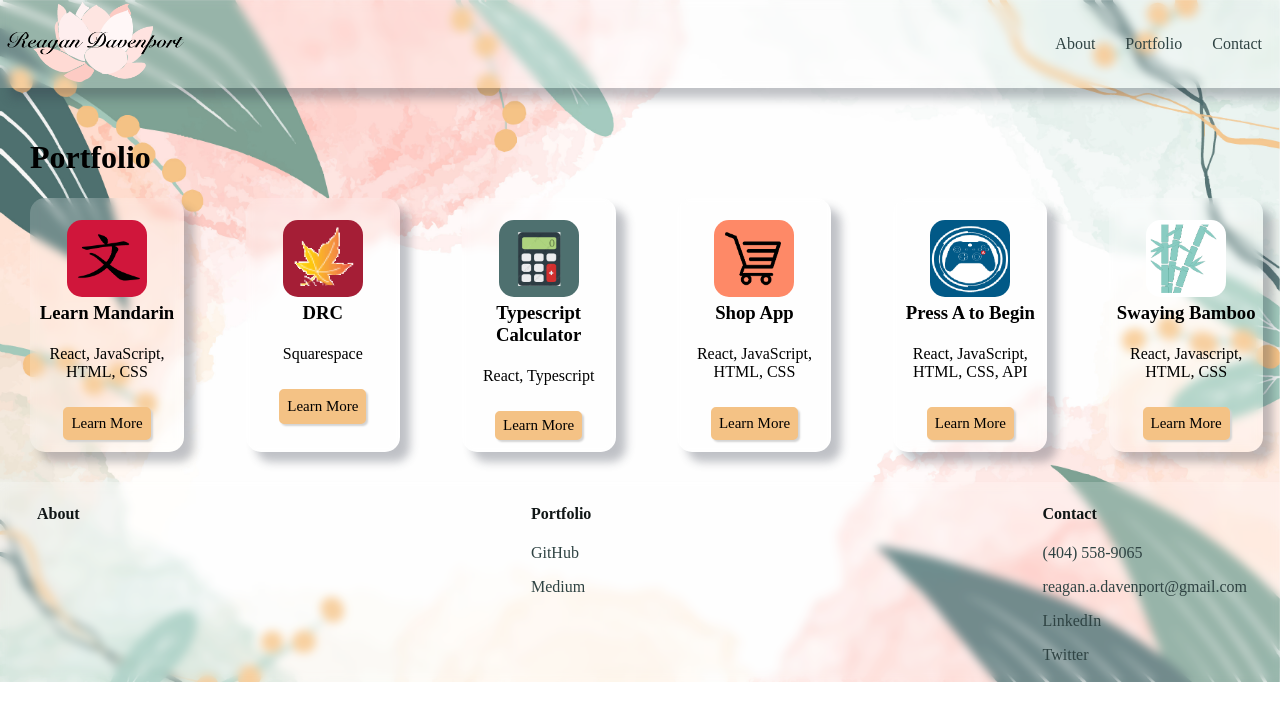
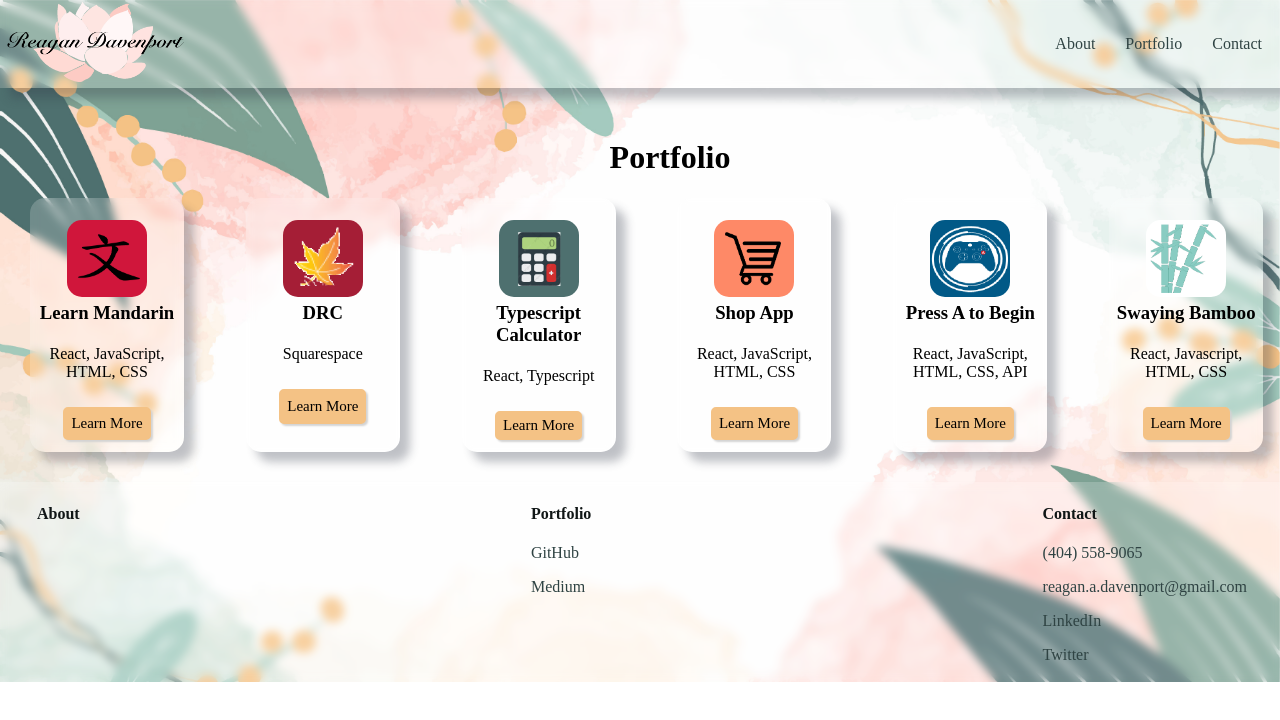
Before and after one commit to ReaganADavenport/Portfolio, a React (Create React App) app: page /portfolio in a window 1280 px wide. Shown: the top 720 px of the page. Built offline with nearby package versions, Linux system fonts and the light colour scheme.

Commit message:
centered the portfolio title

```diff
--- a/src/Components/portfolio/portfolio.css
+++ b/src/Components/portfolio/portfolio.css
@@ -6,6 +6,11 @@
     height: 100%;
 }
 
+.Porty h1{
+    display: flex;
+    justify-content: center;
+}
+
 .Gallery{
     display: grid;
     grid-template-columns: repeat(auto-fit, minmax(200px, 2fr));
```
